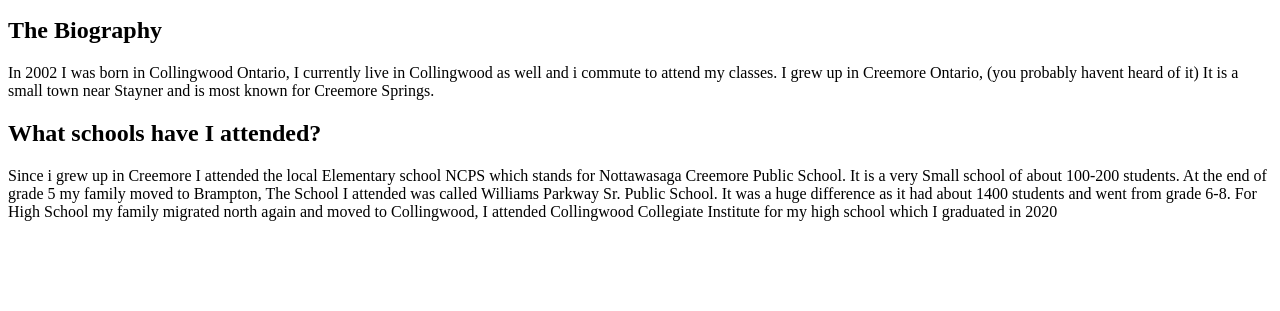
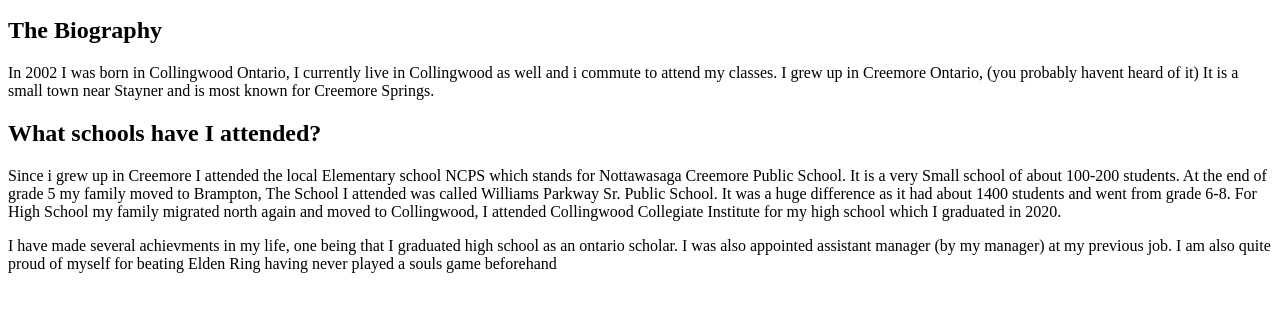
Before and after one commit to LoganDobson/lab-01, a plain HTML site: page index.html in a window 1280 px wide. Shown: the part 101-412 px from the top of the page. Drawn offline with Linux system fonts and the light colour scheme.

Commit message:
Added second paragraph

```diff
--- a/index.html
+++ b/index.html
@@ -30,7 +30,17 @@
             Public School. It is a very Small school of about 100-200 students. At the end of grade 5 my family moved to
             Brampton, The School I attended was called Williams Parkway Sr. Public School. It was a huge difference as it
             had about 1400 students and went from grade 6-8. For High School my family migrated north again and moved to Collingwood,
-            I attended Collingwood Collegiate Institute for my high school which I graduated in 2020
+            I attended Collingwood Collegiate Institute for my high school which I graduated in 2020.
+
+        </p>
+    </section>
+    <section>
+        <p>
+            I have made several achievments in my life, one being that I graduated high school as an ontario scholar.
+            I was also appointed assistant manager (by my manager) at my previous job. I am also quite proud of myself
+            for beating Elden Ring having never played a souls game beforehand
+
+
 
         </p>
     </section>
```
